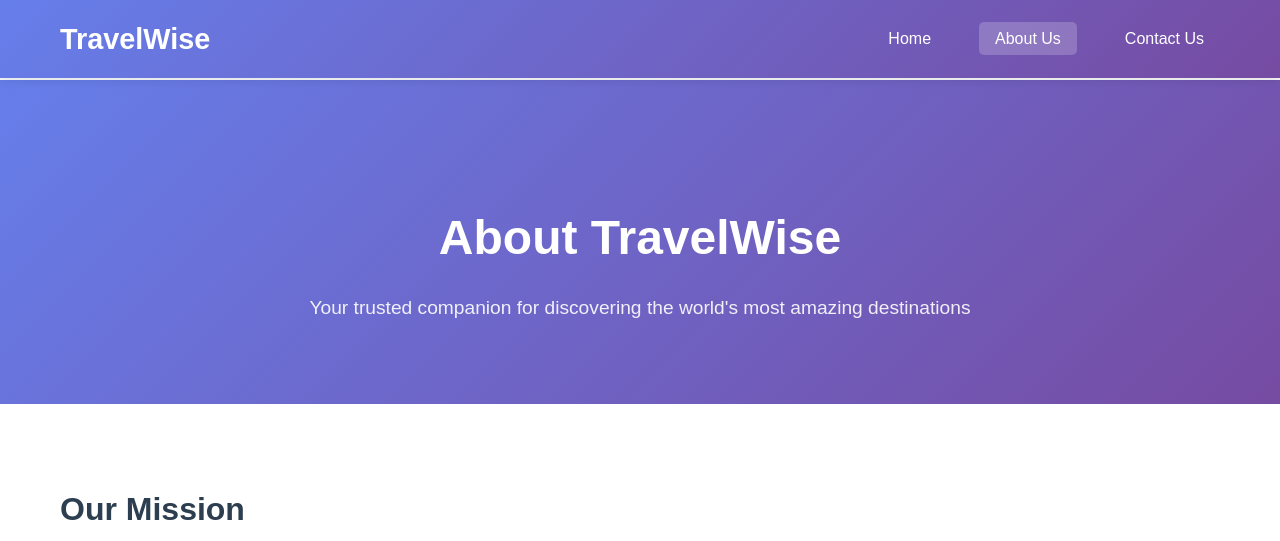
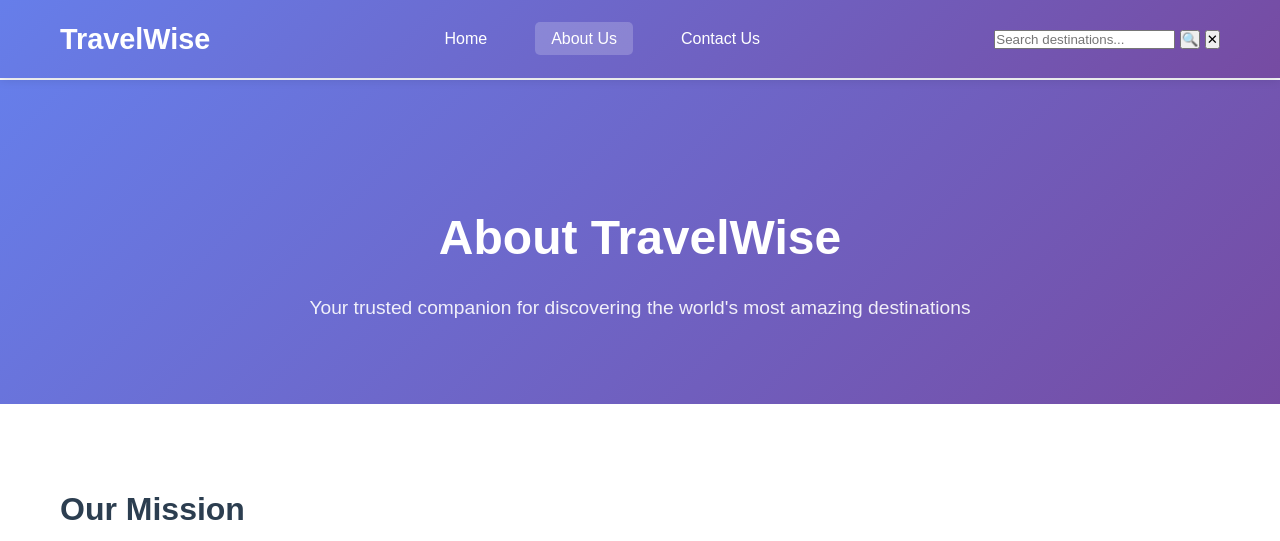
Before and after one commit to Pratikchandrathakur/final-project-javascript-course, a plain HTML site: page about.html in a window 1280 px wide. Shown: the top 541 px of the page. Drawn offline with Linux system fonts and the light colour scheme.

Commit message:
Update about.html

```diff
--- a/about.html
+++ b/about.html
@@ -24,6 +24,11 @@
                     <a href="contact.html" class="nav-link">Contact Us</a>
                 </li>
             </ul>
+            <div class="search-container">
+                <input type="text" id="searchInput" class="search-input" placeholder="Search destinations...">
+                <button class="search-btn" onclick="performSearch()">🔍</button>
+                <button class="clear-btn" onclick="clearSearch()">✕</button>
+            </div>
             <div class="hamburger">
                 <span class="bar"></span>
                 <span class="bar"></span>
@@ -31,6 +36,9 @@
             </div>
         </div>
     </nav>
+
+    <!-- Search Results -->
+    <div id="searchResults" class="search-results"></div>
 
     <!-- About Us Section -->
     <section class="about-hero">
```
